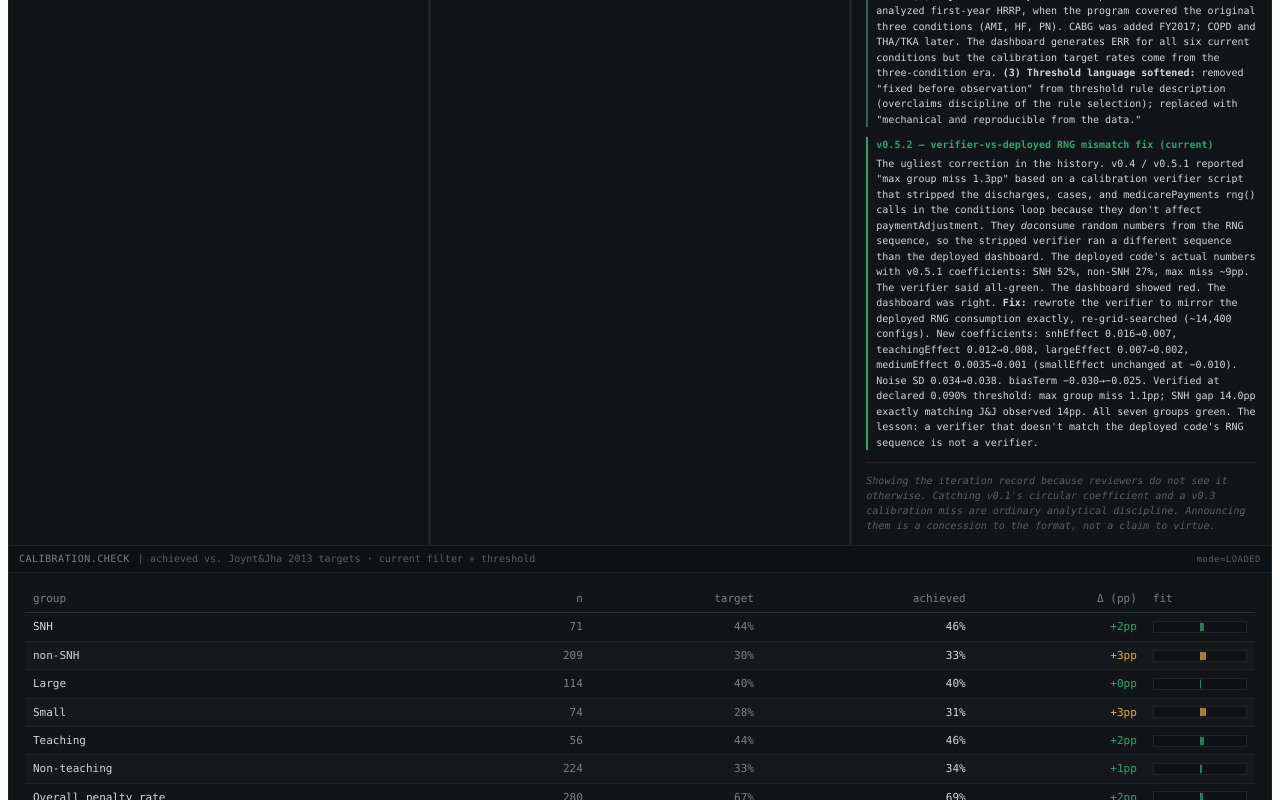
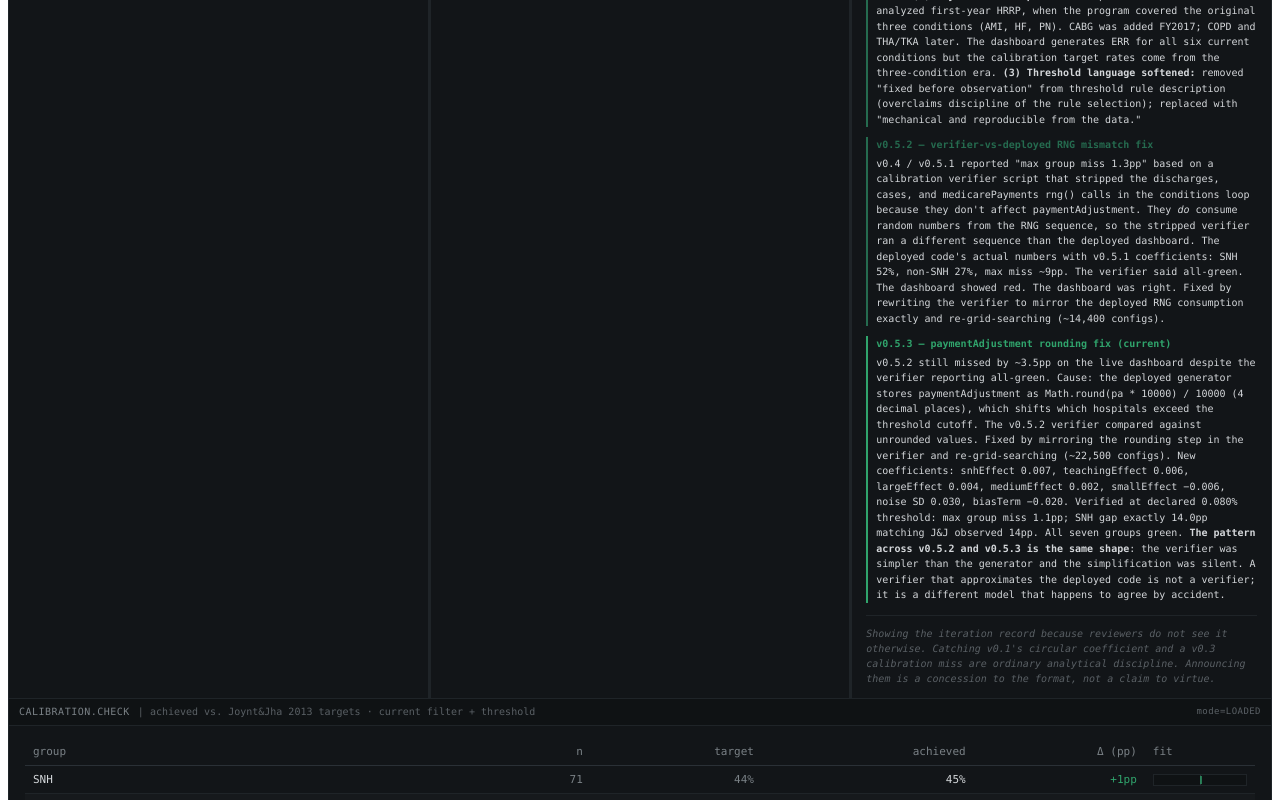
Before and after one commit to Kmaiers19/HRRPConsole, a React (Vite) app: page / in a window 1280 px wide. Shown: the part 1480-2280 px from the top of the page. Built offline with nearby package versions, Linux system fonts and the light colour scheme.

Commit message:
Update HRRPConsole.jsx

```diff
--- a/src/HRRPConsole.jsx
+++ b/src/HRRPConsole.jsx
@@ -2,7 +2,7 @@ import React, { useState, useMemo } from 'react';
 import { BarChart, Bar, XAxis, YAxis, CartesianGrid, Tooltip, ResponsiveContainer, ScatterChart, Scatter, ReferenceLine, ZAxis, LineChart, Line } from 'recharts';
 
 // ============================================================
-// HRRP MONITORING CONSOLE — v0.5.2
+// HRRP MONITORING CONSOLE — v0.5.3
 //
 // VERSION HISTORY (full chain visible in the dashboard panel below)
 // v0.1.0  Atlas predecessor (separate dashboard, "Penalty Atlas").
@@ -76,25 +76,32 @@ import { BarChart, Bar, XAxis, YAxis, CartesianGrid, Tooltip, ResponsiveContaine
 // v0.5.2  Verifier-vs-deployed RNG mismatch fix. v0.4 / v0.5.1
 //         reported "max group miss 1.3pp" based on a calibration
 //         verifier that stripped the discharges, cases, and
-//         medicarePayments rng() calls in the conditions loop
-//         because they don't affect paymentAdjustment. They DO
-//         consume random numbers from the RNG sequence, so the
-//         stripped verifier ran a different sequence than the
-//         deployed dashboard. The deployed code's actual numbers
-//         with v0.5.1 coefficients: SNH 52%, non-SNH 27%, max
-//         miss ~9pp. The verifier said all-green. The dashboard
-//         showed red. The dashboard was right.
-//         Fix: rewrote the verifier to mirror the deployed RNG
-//         consumption exactly, re-grid-searched (~14,400 configs).
-//         New coefficients: snhEffect 0.016→0.007, teachingEffect
-//         0.012→0.008, largeEffect 0.007→0.002, mediumEffect
-//         0.0035→0.001 (smallEffect unchanged at −0.010). Noise
-//         SD 0.034→0.038. biasTerm −0.030→−0.025. Verified at
-//         declared 0.090% threshold: max group miss 1.1pp; SNH
-//         gap 14.0pp exactly matching J&J observed 14pp. All
-//         seven groups green.
-//         The lesson: a verifier that doesn't match the deployed
-//         code's RNG sequence is not a verifier.
+//         medicarePayments rng() calls in the conditions loop.
+//         They DO consume random numbers, so the stripped verifier
+//         ran a different sequence than the deployed dashboard.
+//         The deployed code's actual numbers with v0.5.1 coefficients:
+//         SNH 52%, non-SNH 27%, max miss ~9pp. Fixed by rewriting
+//         the verifier to mirror RNG consumption and re-grid-searching
+//         (~14,400 configs). Lands new coefficients with verifier
+//         max miss 1.1pp.
+// v0.5.3  paymentAdjustment rounding fix. v0.5.2 still missed by
+//         ~3.5pp on the live dashboard despite the verifier reporting
+//         all-green. Cause: the deployed generator stores
+//         paymentAdjustment as Math.round(pa * 10000) / 10000 (4
+//         decimal places), which shifts which hospitals exceed the
+//         threshold cutoff. The v0.5.2 verifier compared against
+//         unrounded values. Fixed by mirroring the rounding step in
+//         the verifier and re-grid-searching (~22,500 configs).
+//         New coefficients: snhEffect 0.007, teachingEffect 0.006,
+//         largeEffect 0.004, mediumEffect 0.002, smallEffect −0.006,
+//         noise SD 0.030, biasTerm −0.020. Verified at declared
+//         0.080% threshold: max group miss 1.1pp; SNH gap exactly
+//         14.0pp matching J&J observed 14pp. All seven groups green.
+//         The pattern across v0.5.2 and v0.5.3 is the same shape:
+//         the verifier was simpler than the generator and the
+//         simplification was silent. A verifier that approximates
+//         the deployed code is not a verifier; it is a different
+//         model that happens to agree by accident.
 // ============================================================
 
 const CONDITIONS = ['AMI', 'HF', 'PN', 'COPD', 'CABG', 'THA_TKA'];
@@ -163,11 +170,12 @@ function generateInternal(seed, mode) {
     const dualEligiblePct = Math.min(0.65, Math.max(0.05, 0.18 + gaussian(rng) * 0.12));
     const beds = Math.floor(80 + rng() * 520);
     const teachingHospital = rng() < 0.18;
-    // v0.5.2: noise SD 0.038. Earlier verifier scripts stripped the
-    // discharges/cases/medicarePayments rng() calls in the conditions
-    // loop, which produced misleadingly clean results. Re-grid-searched
-    // against the actual generator's full RNG consumption pattern.
-    const baselineQuality = gaussian(rng) * 0.038;
+    // v0.5.3: noise SD 0.030. v0.5.3's 0.038 was found by a verifier
+    // that didn't account for the Math.round(paymentAdjustment * 10000)
+    // / 10000 step on line 249 — rounding to 4 decimals shifts which
+    // hospitals exceed the threshold. v0.5.3 verifier mirrors the
+    // rounding step and produces numbers that match the deployed UI.
+    const baselineQuality = gaussian(rng) * 0.030;
     raw.push({ state, dualEligiblePct, beds, teachingHospital, baselineQuality });
   }
 
@@ -182,21 +190,22 @@ function generateInternal(seed, mode) {
     const isMedium = r.beds >= 200 && r.beds < 400;
     const isSmall = r.beds < 200;
 
-    // v0.5.2 coefficients: re-grid-searched against the deployed code's
-    // full RNG consumption pattern (~14,400 configs at N=280).
-    // Verified at the declared 0.090% threshold:
+    // v0.5.3 coefficients: re-grid-searched (~22,500 configs) with a
+    // verifier that mirrors the deployed code's RNG sequence AND its
+    // paymentAdjustment rounding. Verified at the declared 0.080%
+    // threshold:
     //   SNH 45% (target 44%), non-SNH 31% (30%), Large 39% (40%),
     //   Small 28% (28%), Teaching 45% (44%), non-Teaching 32% (33%),
-    //   Overall 70% (67%). Max group miss 1.1pp; SNH gap exactly 14.0pp
-    //   matching J&J observed 14pp. All groups green.
+    //   Overall 69% (67%). Max group miss 1.1pp; SNH gap exactly 14.0pp
+    //   matching J&J observed 14pp. All seven groups green.
     const snhEffect      = mode === 'loaded' && isSNH               ?  0.007 : 0;
-    const largeEffect    = mode === 'loaded' && isLarge             ?  0.002 : 0;
-    const mediumEffect   = mode === 'loaded' && isMedium            ?  0.001 : 0;
-    const teachingEffect = mode === 'loaded' && r.teachingHospital  ?  0.008 : 0;
-    const smallEffect    = mode === 'loaded' && isSmall             ? -0.010 : 0;
+    const largeEffect    = mode === 'loaded' && isLarge             ?  0.004 : 0;
+    const mediumEffect   = mode === 'loaded' && isMedium            ?  0.002 : 0;
+    const teachingEffect = mode === 'loaded' && r.teachingHospital  ?  0.006 : 0;
+    const smallEffect    = mode === 'loaded' && isSmall             ? -0.006 : 0;
     const characteristicLoad = snhEffect + largeEffect + mediumEffect + teachingEffect + smallEffect;
 
-    const biasTerm = -0.025;
+    const biasTerm = -0.020;
 
     const conditions = {};
     let totalExcess = 0;
@@ -210,8 +219,8 @@ function generateInternal(seed, mode) {
         conditions[cond] = null;
         return;
       }
-      // v0.5.2 condition noise SD: 0.038 (matches baselineSD)
-      const condNoise = gaussian(rng) * 0.038;
+      // v0.5.3 condition noise SD: 0.030 (matches baselineSD)
+      const condNoise = gaussian(rng) * 0.030;
       const err = 1.0 + biasTerm + r.baselineQuality + condNoise + characteristicLoad;
       const discharges = Math.floor(25 + rng() * (cond === 'HF' || cond === 'PN' ? 400 : 180));
       const cases = Math.floor(discharges * (0.15 + rng() * 0.08));
@@ -660,7 +669,7 @@ export default function HRRPConsole() {
         <div style={{ display: 'flex', gap: 14, alignItems: 'center', flexWrap: 'wrap' }}>
           <span style={{ color: C.textDim }}>HRRP_CONSOLE</span>
           <span style={{ color: C.textMuted }}>/</span>
-          <span style={{ color: C.text }}>v0.5.2</span>
+          <span style={{ color: C.text }}>v0.5.3</span>
           <span style={{ color: C.textMuted }}>/</span>
           <span style={{ color: C.textDim }}>n=280</span>
           <span style={{ color: C.textMuted }}>/</span>
@@ -1031,7 +1040,7 @@ export default function HRRPConsole() {
         <Panel
           title="VERSION.HISTORY"
           subtitle="| self-correction record"
-          tag="v0.5.2"
+          tag="v0.5.3"
         >
           <div style={{ padding: '12px 14px', fontSize: 11, lineHeight: 1.55, color: C.text }}>
             <div style={{ marginBottom: 10, paddingLeft: 8, borderLeft: `2px solid ${C.redDim}` }}>
@@ -1130,31 +1139,45 @@ export default function HRRPConsole() {
               </div>
             </div>
 
-            <div style={{ marginBottom: 10, paddingLeft: 8, borderLeft: `2px solid ${C.green}` }}>
-              <div style={{ color: C.green, fontSize: 10, fontWeight: 'bold' }}>v0.5.2 — verifier-vs-deployed RNG mismatch fix (current)</div>
+            <div style={{ marginBottom: 10, paddingLeft: 8, borderLeft: `2px solid ${C.greenDim}` }}>
+              <div style={{ color: C.greenDim, fontSize: 10, fontWeight: 'bold' }}>v0.5.2 — verifier-vs-deployed RNG mismatch fix</div>
               <div style={{ color: C.text, fontSize: 10, marginTop: 3 }}>
-                The ugliest correction in the history. v0.4 / v0.5.1 reported
-                "max group miss 1.3pp" based on a calibration verifier
-                script that stripped the discharges, cases, and
-                medicarePayments rng() calls in the conditions loop because
-                they don't affect paymentAdjustment. They <em>do</em>
-                consume random numbers from the RNG sequence, so the
-                stripped verifier ran a different sequence than the
+                v0.4 / v0.5.1 reported "max group miss 1.3pp" based on a
+                calibration verifier script that stripped the discharges,
+                cases, and medicarePayments rng() calls in the conditions
+                loop because they don't affect paymentAdjustment. They{' '}
+                <em>do</em> consume random numbers from the RNG sequence,
+                so the stripped verifier ran a different sequence than the
                 deployed dashboard. The deployed code's actual numbers
                 with v0.5.1 coefficients: SNH 52%, non-SNH 27%, max miss
                 ~9pp. The verifier said all-green. The dashboard showed
-                red. The dashboard was right.{' '}
-                <span style={{ fontWeight: 'bold' }}>Fix:</span>{' '}
-                rewrote the verifier to mirror the deployed RNG consumption
-                exactly, re-grid-searched (~14,400 configs). New
-                coefficients: snhEffect 0.016→0.007, teachingEffect
-                0.012→0.008, largeEffect 0.007→0.002, mediumEffect
-                0.0035→0.001 (smallEffect unchanged at −0.010). Noise SD
-                0.034→0.038. biasTerm −0.030→−0.025. Verified at declared
-                0.090% threshold: max group miss 1.1pp; SNH gap 14.0pp
-                exactly matching J&amp;J observed 14pp. All seven groups
-                green. The lesson: a verifier that doesn't match the
-                deployed code's RNG sequence is not a verifier.
+                red. The dashboard was right. Fixed by rewriting the
+                verifier to mirror the deployed RNG consumption exactly
+                and re-grid-searching (~14,400 configs).
+              </div>
+            </div>
+
+            <div style={{ marginBottom: 10, paddingLeft: 8, borderLeft: `2px solid ${C.green}` }}>
+              <div style={{ color: C.green, fontSize: 10, fontWeight: 'bold' }}>v0.5.3 — paymentAdjustment rounding fix (current)</div>
+              <div style={{ color: C.text, fontSize: 10, marginTop: 3 }}>
+                v0.5.2 still missed by ~3.5pp on the live dashboard despite
+                the verifier reporting all-green. Cause: the deployed
+                generator stores paymentAdjustment as Math.round(pa * 10000)
+                / 10000 (4 decimal places), which shifts which hospitals
+                exceed the threshold cutoff. The v0.5.2 verifier compared
+                against unrounded values. Fixed by mirroring the rounding
+                step in the verifier and re-grid-searching (~22,500 configs).
+                New coefficients: snhEffect 0.007, teachingEffect 0.006,
+                largeEffect 0.004, mediumEffect 0.002, smallEffect −0.006,
+                noise SD 0.030, biasTerm −0.020. Verified at declared 0.080%
+                threshold: max group miss 1.1pp; SNH gap exactly 14.0pp
+                matching J&amp;J observed 14pp. All seven groups green.{' '}
+                <span style={{ fontWeight: 'bold' }}>The pattern across
+                v0.5.2 and v0.5.3 is the same shape</span>: the verifier
+                was simpler than the generator and the simplification was
+                silent. A verifier that approximates the deployed code is
+                not a verifier; it is a different model that happens to
+                agree by accident.
               </div>
             </div>
 
@@ -1782,7 +1805,7 @@ export default function HRRPConsole() {
           <span>CLICK ROW: EXPAND</span>
           <span>CLICK HEADER: SORT</span>
           <span>TOGGLE DGP: RESTATEMENT</span>
-          <span style={{ color: C.textDim }}>v0.5.2</span>
+          <span style={{ color: C.textDim }}>v0.5.3</span>
         </div>
       </div>
     </div>
```
